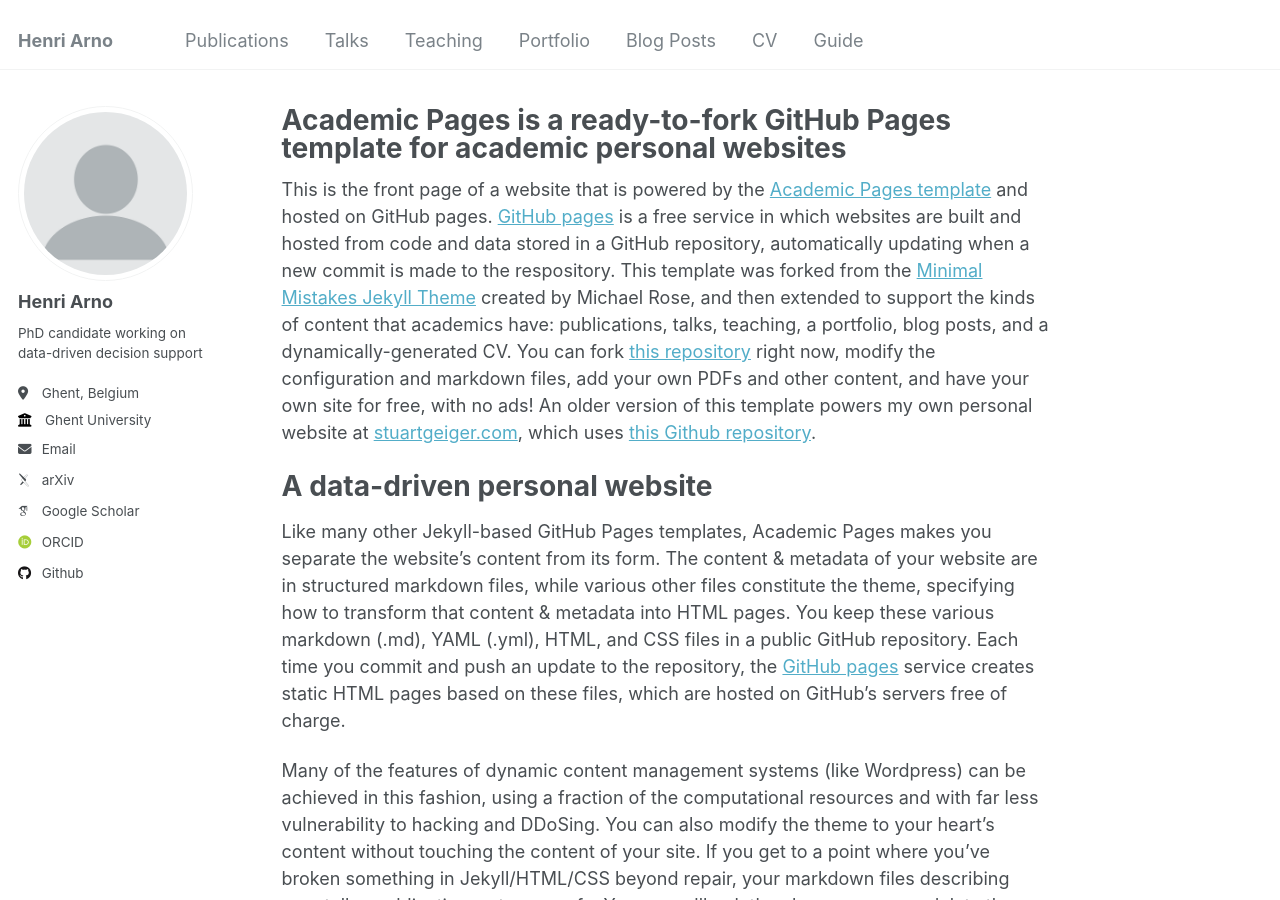
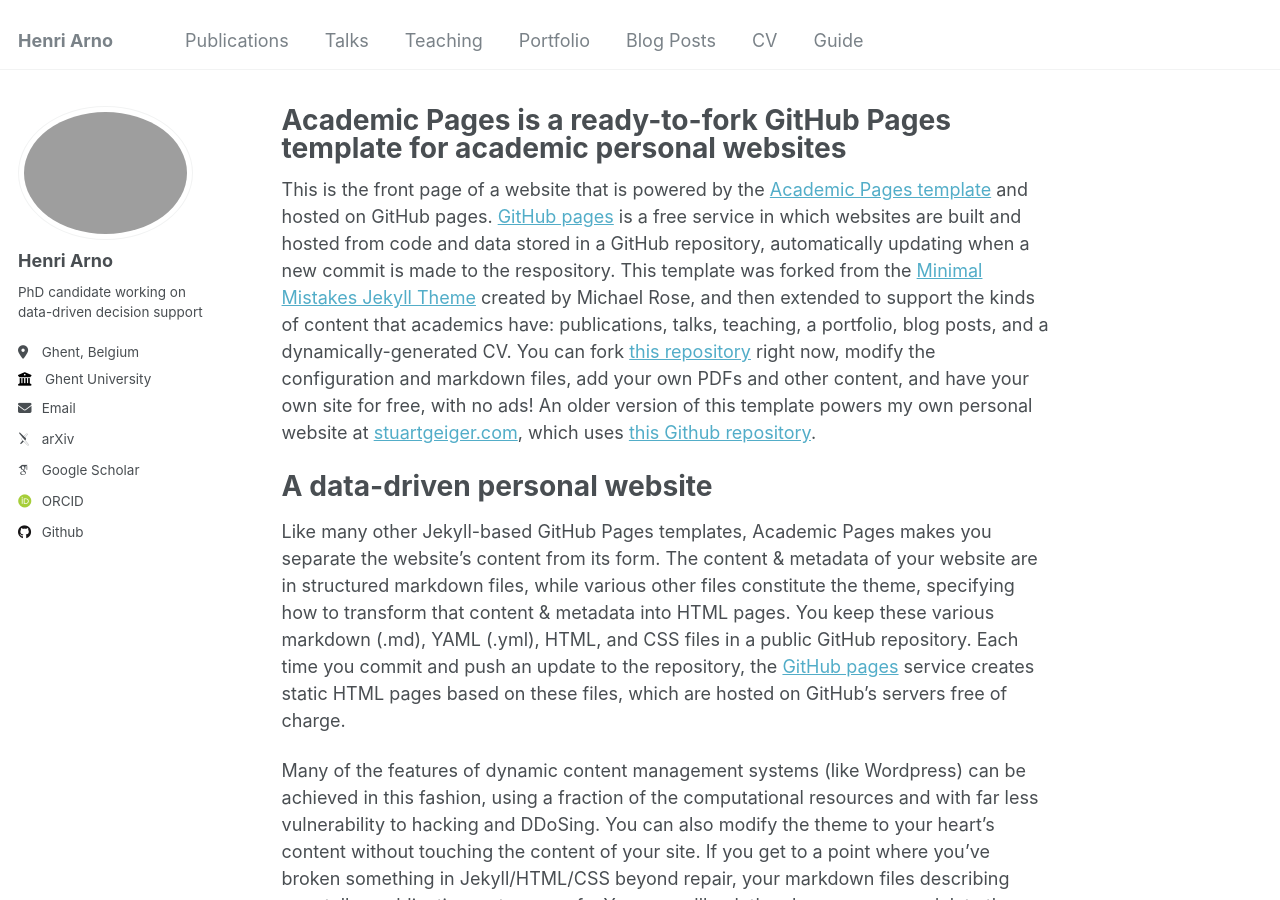
Before and after one commit to HenriArno/HenriArno.github.io, a Jekyll site: the page built from _pages/about.md, in a window 1280 px wide and 900 px high. Built offline with Jekyll 4.4.1, drawn with Linux system fonts in a browser that asks for light colours; some web fonts are replaced.

Commit message:
Update _config.yml

```diff
--- a/_config.yml
+++ b/_config.yml
@@ -21,7 +21,7 @@ repository               : "HenriArno/HenriArno.github.io"
 #               Additional customization can be done by editing /_includes/author-profile.html
 author:
   # Biographic information
-  avatar           : "profile.png"
+  avatar           : "Henri Arno.jpg"
   name             : "Henri Arno"
   bio              : "PhD candidate working on data-driven decision support"
   location         : "Ghent, Belgium"
```
